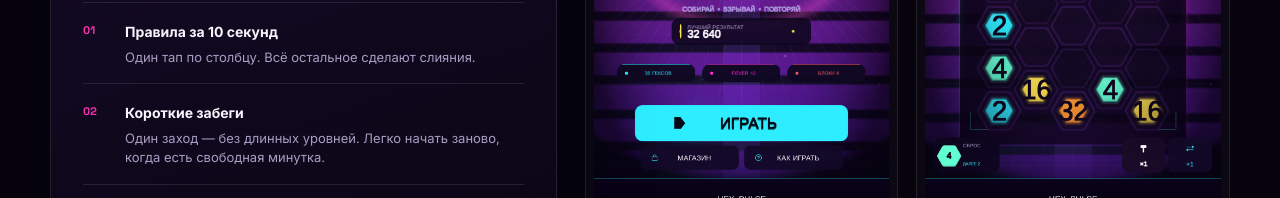
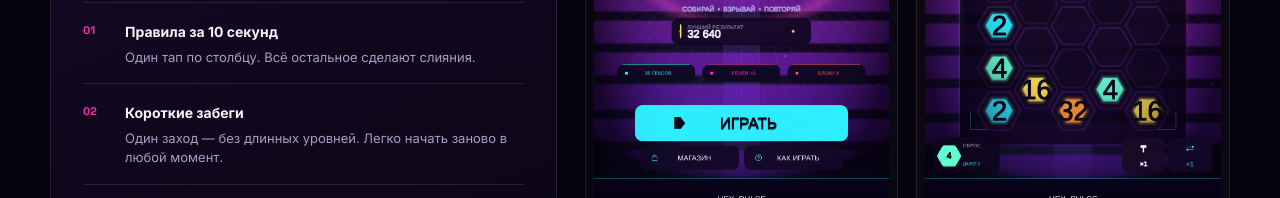
Before and after one commit to Rodman-org/Rodman-org.github.io, a plain HTML site: page index.html in a window 1280 px wide. Shown: the part 1620-1818 px from the top of the page. Drawn offline with Linux system fonts and the light colour scheme.

Commit message:
Remove last time-related wording

```diff
--- a/index.html
+++ b/index.html
@@ -155,7 +155,7 @@
 
           <ul class="feature-list">
             <li><span>01</span><div><strong>Правила за 10 секунд</strong><p>Один тап по столбцу. Всё остальное сделают слияния.</p></div></li>
-            <li><span>02</span><div><strong>Короткие забеги</strong><p>Один заход — без длинных уровней. Легко начать заново, когда есть свободная минутка.</p></div></li>
+            <li><span>02</span><div><strong>Короткие забеги</strong><p>Один заход — без длинных уровней. Легко начать заново в любой момент.</p></div></li>
             <li><span>03</span><div><strong>Блоки X и бустеры</strong><p>Молот и смена гекса помогают выбраться из сложной ситуации.</p></div></li>
           </ul>
 
```
